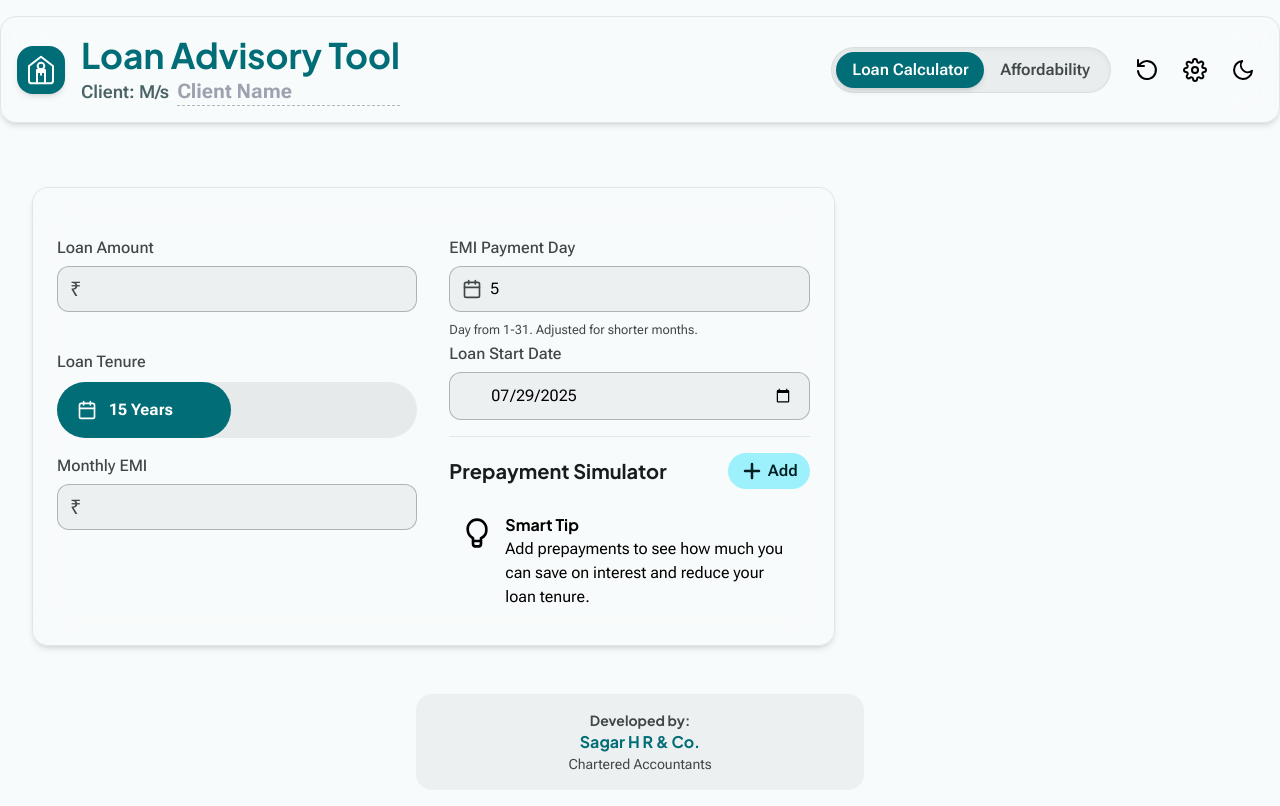
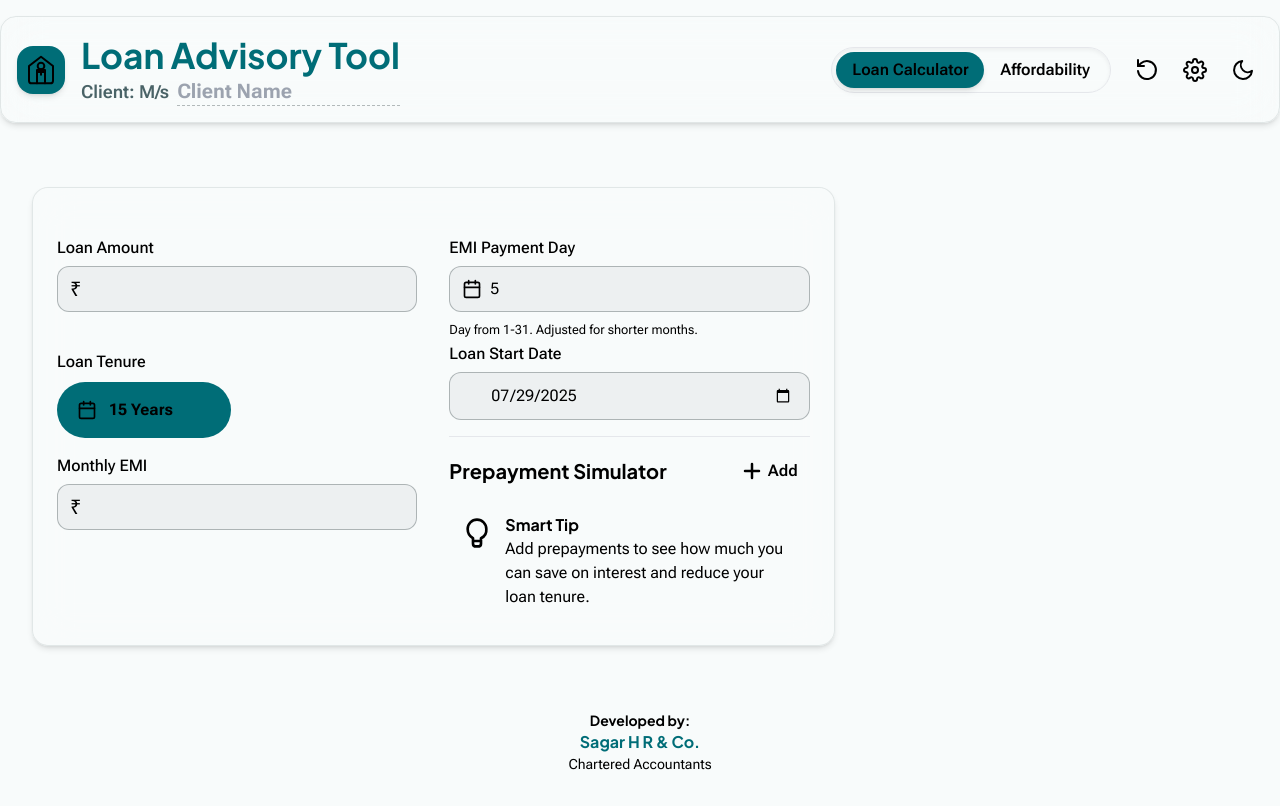
Before and after one commit to hrsagar28/loan-calculator-app, a React (Create React App) app: page / in a window 1280 px wide. Shown: the top 806 px of the page. Built offline with nearby package versions, Linux system fonts and the light colour scheme.

Commit message:
fix: simplify index.css and resolve dark mode conflict

```diff
--- a/src/index.css
+++ b/src/index.css
@@ -1,16 +1,12 @@
+/* Import Google Fonts */
 @import url('https://fonts.googleapis.com/css2?family=Roboto+Flex:opsz,wght@8..144,400..800&family=Plus+Jakarta+Sans:wght@700;800&display=swap');
 
-/* Base styles, Tailwind directives */
+/* Tailwind CSS Directives */
 @tailwind base;
 @tailwind components;
 @tailwind utilities;
 
-/* Dynamic theme variables will be injected here by App.js */
-:root {
-  --ease-expressive: cubic-bezier(0.4, 0.0, 0.2, 1);
-  --ease-spring: cubic-bezier(0.34, 1.56, 0.64, 1);
-}
-
+/* Global Styles */
 body {
   font-family: 'Roboto Flex', sans-serif;
   background-color: var(--color-background);
@@ -18,6 +14,7 @@ body {
   transition: background-color 0.3s, color 0.3s;
 }
 
+/* Animated background gradient */
 body::before {
   content: '';
   position: fixed;
@@ -40,32 +37,7 @@ body::before {
   font-family: 'Plus Jakarta Sans', sans-serif;
 }
 
-/* Component & Utility Classes */
-.bg-primary { background-color: var(--color-primary); }
-.text-on-primary { color: var(--color-onPrimary); }
-.bg-primary-container { background-color: var(--color-primaryContainer); }
-.text-on-primary-container { color: var(--color-onPrimaryContainer); }
-/* ... (add all other color utility classes here) ... */
-.text-error { color: var(--color-error); }
-.bg-error-container { background-color: var(--color-errorContainer); }
-.text-on-error-container { color: var(--color-onErrorContainer); }
-.bg-surface { background-color: var(--color-surface); }
-.text-on-surface { color: var(--color-onSurface); }
-.bg-surface-variant { background-color: var(--color-surfaceVariant); }
-.text-on-surface-variant { color: var(--color-onSurfaceVariant); }
-.border-outline { border-color: var(--color-outline); }
-.border-outline-variant { border-color: var(--color-outlineVariant); }
-.stroke-primary { stroke: var(--color-primary); }
-.stroke-tertiary { stroke: var(--color-tertiary); }
-.fill-on-surface-variant { fill: var(--color-onSurfaceVariant); }
-.stop-primary { stop-color: var(--color-primary); }
-.stop-tertiary { stop-color: var(--color-tertiary); }
-.bg-surface-container { background-color: var(--color-surfaceContainer); }
-.bg-surface-container-high { background-color: var(--color-surfaceContainerHigh); }
-.bg-surface-container-highest { background-color: var(--color-surfaceContainerHighest); }
-.bg-inverse-surface { background-color: var(--color-inverseSurface); }
-.text-inverse-on-surface { color: var(--color-onInverseSurface); }
-
+/* Reusable Component Styles */
 .input-field {
   background-color: var(--color-surfaceContainer);
   border: 1px solid var(--color-outline);
@@ -105,8 +77,20 @@ body::before {
     opacity: 0.07;
 }
 
+.collapsible-content {
+    display: grid;
+    grid-template-rows: 0fr;
+    transition: grid-template-rows 0.5s cubic-bezier(0.4, 0, 0.2, 1);
+}
+.collapsible-content.open {
+    grid-template-rows: 1fr;
+}
+.collapsible-content > div {
+    overflow: hidden;
+}
 
-/* Animations */
+
+/* Keyframe Animations */
 @keyframes animated-gradient {
   0% { background-position: 0% 50%; }
   50% { background-position: 100% 50%; }
@@ -118,7 +102,7 @@ body::before {
   to { transform: translate(-50%, 0); opacity: 1; }
 }
 .animate-snackbar-in {
-  animation: snackbar-in 0.5s var(--ease-spring);
+  animation: snackbar-in 0.5s cubic-bezier(0.34, 1.56, 0.64, 1);
 }
 
 @keyframes cascade-in {
@@ -126,25 +110,13 @@ body::before {
   to { opacity: 1; transform: translateY(0); }
 }
 .animate-cascade-in {
-  animation: cascade-in 0.4s var(--ease-expressive) both;
+  animation: cascade-in 0.4s cubic-bezier(0.4, 0, 0.2, 1) both;
 }
 
 .view-container {
-    animation: fade-in 0.5s var(--ease-expressive);
+    animation: fade-in 0.5s cubic-bezier(0.4, 0, 0.2, 1);
 }
 @keyframes fade-in {
     from { opacity: 0; }
     to { opacity: 1; }
 }
-
-.collapsible-content {
-    display: grid;
-    grid-template-rows: 0fr;
-    transition: grid-template-rows 0.5s var(--ease-expressive);
-}
-.collapsible-content.open {
-    grid-template-rows: 1fr;
-}
-.collapsible-content > div {
-    overflow: hidden;
-}
```
